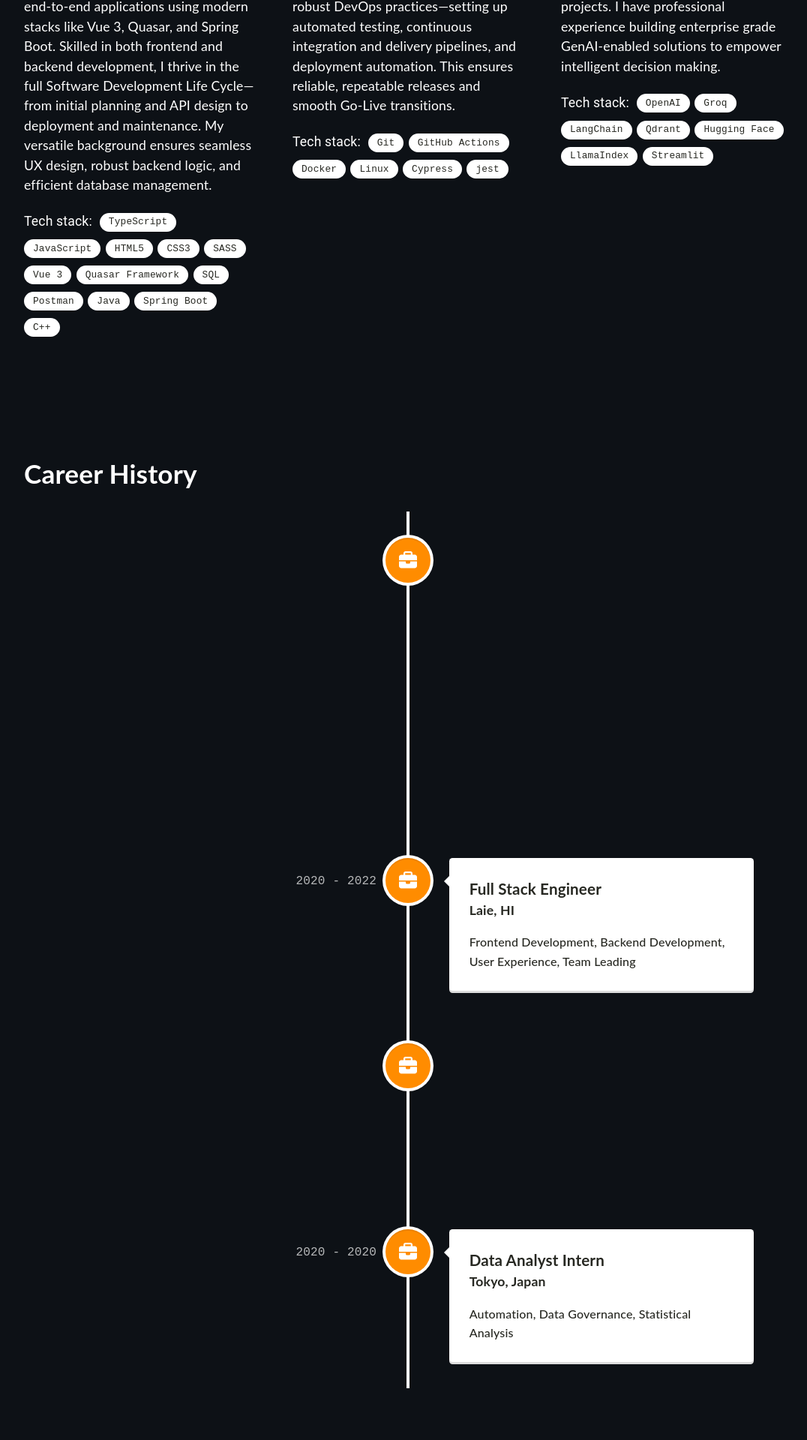
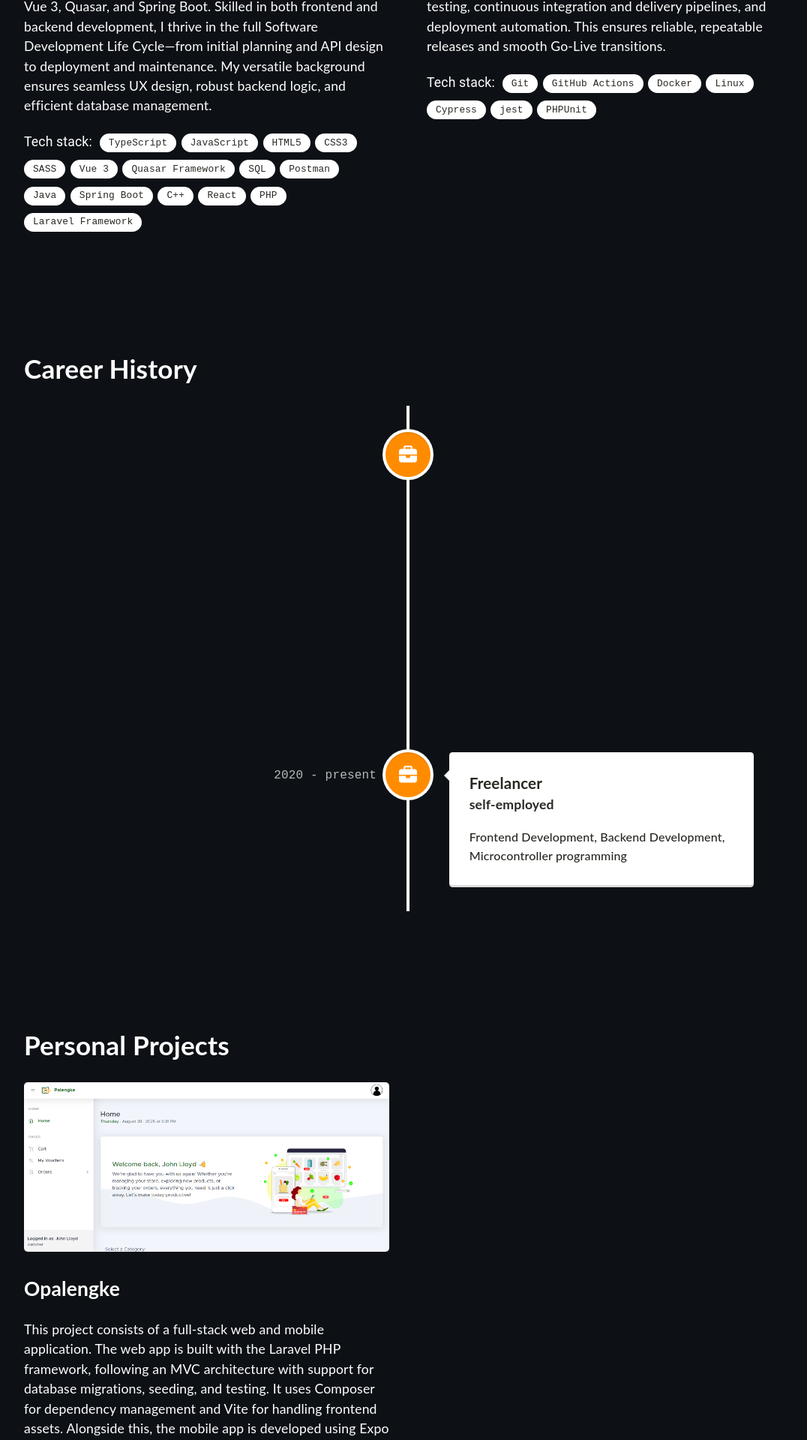
Before and after one commit to aru-ai/portfolio, a React (Create React App) app: page / in a window 1280 px wide. Shown: the part 1174-3094 px from the top of the page at 75% size, without its empty margins (96-1172 px from the left). Built offline with nearby package versions, Linux system fonts and the light colour scheme.

Commit message:
Refactor code structure for improved readability and maintainability

```diff
--- a/src/assets/styles/Expertise.scss
+++ b/src/assets/styles/Expertise.scss
@@ -11,7 +11,7 @@
 
 .skills-container .skills-grid {
     display: grid;
-    grid-template-columns: repeat(3, 1fr);
+    grid-template-columns: repeat(2, 1fr);
     grid-gap: 50px;
 }
 
--- a/src/components/Expertise.tsx
+++ b/src/components/Expertise.tsx
@@ -18,6 +18,9 @@ const labelsFirst = [
     "Java",
     "Spring Boot",
     "C++",
+    "React",
+    "PHP",
+    "Laravel Framework",
 ];
 
 const labelsSecond = [
@@ -27,6 +30,7 @@ const labelsSecond = [
     "Linux",
     "Cypress",
     "jest",
+    "PHPUnit",
 ];
 
 const labelsThird = [
@@ -68,7 +72,7 @@ function Expertise() {
                         ))}
                     </div>
                 </div>
-
+{/*
                 <div className="skill">
                     <FontAwesomeIcon icon={faPython} size="3x"/>
                     <h3>GenAI & LLM</h3>
@@ -79,7 +83,7 @@ function Expertise() {
                             <Chip key={index} className='chip' label={label} />
                         ))}
                     </div>
-                </div>
+                </div> */}
             </div>
         </div>
     </div>
--- a/src/components/Project.tsx
+++ b/src/components/Project.tsx
@@ -9,6 +9,7 @@ import mock07 from '../assets/images/mock07.png';
 import mock08 from '../assets/images/mock08.png';
 import mock09 from '../assets/images/mock09.png';
 import mock10 from '../assets/images/mock10.png';
+import mock11 from '../assets/images/opalengke.png'
 import '../assets/styles/Project.scss';
 
 function Project() {
@@ -17,11 +18,11 @@ function Project() {
         <h1>Personal Projects</h1>
         <div className="projects-grid">
             <div className="project">
-                <a href="https://www.filmate.club/" target="_blank" rel="noreferrer"><img src={mock10} className="zoom" alt="thumbnail" width="100%"/></a>
-                <a href="https://www.filmate.club/" target="_blank" rel="noreferrer"><h2>Filmate AI</h2></a>
-                <p>Developed movie finder app with semantic search and sentiment analysis using OpenAI GPT-3.5 Turbo, Qdrant, React, and Flask.</p>
+                <a href="https://opalengke.com/" target="_blank" rel="noreferrer"><img src={mock11} className="zoom" alt="thumbnail" width="100%"/></a>
+                <a href="https://opalengke.com/" target="_blank" rel="noreferrer"><h2>Opalengke</h2></a>
+                <p>This project consists of a full-stack web and mobile application. The web app is built with the Laravel PHP framework, following an MVC architecture with support for database migrations, seeding, and testing. It uses Composer for dependency management and Vite for handling frontend assets. Alongside this, the mobile app is developed using Expo and React Native, with Expo Router for navigation, and supports both Android and iOS. The overall system is designed to function as a marketplace/e-commerce platform connecting customers, vendors, and riders.</p>
             </div>
-            <div className="project">
+            {/* <div className="project">
                 <a href="https://yujisatojr.itch.io/highspeedchase" target="_blank" rel="noreferrer"><img src={mock09} className="zoom" alt="thumbnail" width="100%"/></a>
                 <a href="https://yujisatojr.itch.io/highspeedchase" target="_blank" rel="noreferrer"><h2>High Speed Chase</h2></a>
                 <p>Designed, developed, and launched a 3D multiplayer racing game with C# and Unity. This is available on Itch.io for gamers worldwide to enjoy.</p>
@@ -65,7 +66,7 @@ function Project() {
                 <a href="https://github.com/yujisatojr/submeowrine" target="_blank" rel="noreferrer"><img src={mock01} className="zoom" alt="thumbnail" width="100%"/></a>
                 <a href="https://github.com/yujisatojr/submeowrine" target="_blank" rel="noreferrer"><h2>Submeowrine</h2></a>
                 <p>Developed and released an Android mobile application using Java and Android Studio that runs a 2D shooting game.</p>
-            </div>
+            </div> */}
         </div>
     </div>
     );
--- a/src/components/Timeline.tsx
+++ b/src/components/Timeline.tsx
@@ -26,17 +26,17 @@ function Timeline() {
           </VerticalTimelineElement>
           <VerticalTimelineElement
             className="vertical-timeline-element--work"
-            date="2020 - 2022"
+            date="2020 - present"
             iconStyle={{ background: '#ff8c00', color: 'rgb(39, 40, 34)' }}
             icon={<FontAwesomeIcon icon={faBriefcase} />}
           >
-            <h3 className="vertical-timeline-element-title">Full Stack Engineer</h3>
-            <h4 className="vertical-timeline-element-subtitle">Laie, HI</h4>
+            <h3 className="vertical-timeline-element-title">Freelancer</h3>
+            <h4 className="vertical-timeline-element-subtitle">self-employed</h4>
             <p>
-              Frontend Development, Backend Development, User Experience, Team Leading
+              Frontend Development, Backend Development, Microcontroller programming
             </p>
           </VerticalTimelineElement>
-          <VerticalTimelineElement
+          {/* <VerticalTimelineElement
             className="vertical-timeline-element--work"
             date="2021 - 2021"
             iconStyle={{ background: '#ff8c00', color: 'rgb(39, 40, 34)' }}
@@ -46,7 +46,7 @@ function Timeline() {
             <h4 className="vertical-timeline-element-subtitle">Laie, HI</h4>
             <p>
               Full-stack Development, API Development, User Experience
-            </p>
+            </p>er Experience, Team Leading
           </VerticalTimelineElement>
           <VerticalTimelineElement
             className="vertical-timeline-element--work"
@@ -59,7 +59,7 @@ function Timeline() {
             <p>
               Automation, Data Governance, Statistical Analysis
             </p>
-          </VerticalTimelineElement>
+          </VerticalTimelineElement> */}
         </VerticalTimeline>
       </div>
     </div>
```
Also changed, not shown: src/assets/images/opalengke.png (added).
